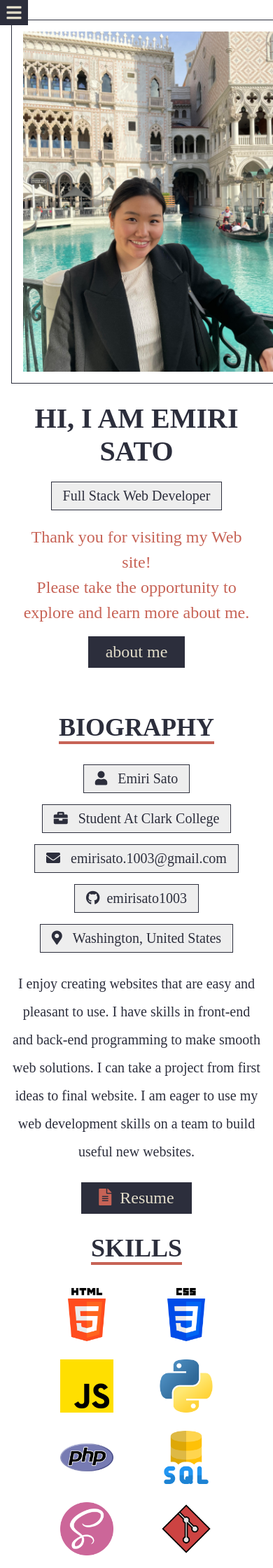
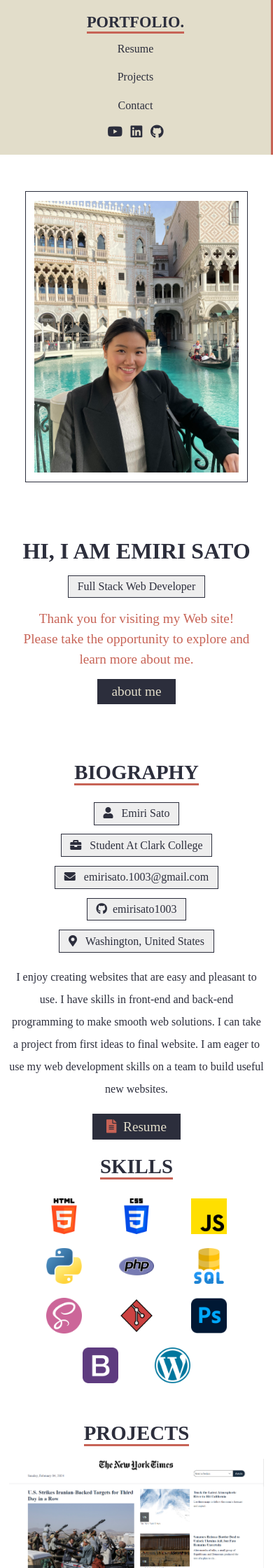
Before and after one commit to emirisato1003/Emiri_Sato_Portfolio, a PHP site: page / in a window 390 px wide. Shown: the top 2240 px of the page at 70% size. Run offline with PHP 8.4, Linux system fonts and the light colour scheme.

Commit message:
style change

```diff
--- a/index.html
+++ b/index.html
@@ -25,17 +25,13 @@
         <a href="#home" class="logo">Portfolio.</a>
 
         <nav class="navbar">
-            <a href="#home" class="active">home</a>
-            <a href="#about">about</a>
             <a href="file/emirisato_resume.pdf">resume</a>
-            <a href="#project">project</a>
+            <a href="#project">projects</a>
             <a href="#contact">contact</a>
         </nav>
 
         <div class="follow">
-            <a href="#" class="fab fa-facebook-f"></a>
-            <a href="#" class="fab fa-twitter"></a>
-            <a href="#" class="fab fa-instagram"></a>
+            <a href="#" class="fab fa-youtube"></a>
             <a href="#" class="fab fa-linkedin"></a>
             <a href="#" class="fab fa-github"></a>
         </div>
--- a/script.js
+++ b/script.js
@@ -7,10 +7,10 @@
     document.body.classList.toggle('active');
 };
 
-window.onscroll = () => {
-    if (window.innerWidth < 991) {
-        menu.classList.remove('fa-times');
-        header.classList.remove('active');
-        document.body.classList.remove('active');
-    }
-};
+// window.onscroll = () => {
+//     if (window.innerWidth < 991) {
+//         menu.classList.remove('fa-times');
+//         header.classList.remove('active');
+//         document.body.classList.remove('active');
+//     }
+// };
--- a/style.css
+++ b/style.css
@@ -24,7 +24,7 @@
 
 *::-webkit-scrollbar{
     height: .5rem;
-    width: 1rem;
+    /* width: 1rem; */
 }
 
 *::-webkit-scrollbar-track{
@@ -102,6 +102,7 @@
     flex-flow: column;
     transition: .2 liner !important;
     text-align: center;
+    text-transform: capitalize;
 }
 
 .header .logo{
@@ -441,21 +442,169 @@
 
 @media (max-width:991px){
     html{
-        font-size: 55%;
+        font-size: 50%;
+    }
+    body.active{
+        padding-left: 7;
+    }
+    .about .skills ul li img{
+        height: 100px;
+    }
+}
+
+/* @media (max-width:990px){
+    html{
+        font-size: 50%;
     }
     body.active{
         padding-left: 0;
     }
+
+    #menu-btn{
+        display: none;
+        top: 0; right: 0;
+        height: 0;
+        line-height: 0;
+        width:0;
+        font-size:0;
+        background-color: var(--black);
+        color: var(--white);
+        cursor: pointer;
+    }
+
+    /* .header{
+        position: fixed;
+        top:0; left: -35rem;
+        height:100vh;
+        background-color: var(--white);
+        border-right: var(--border-bold);
+        width: 35rem;
+        padding: 3rem 2rem;
+        text-align: center;
+        display: flex;
+        align-items: center;
+        justify-content: space-between;
+        flex-flow: column;
+        transition: .2 liner !important;
+        text-align: center;
+        text-transform: capitalize;
+    }
+
+
+    .header{
+        position: relative;
+        top:0; left: 0;
+        height: auto;
+        background-color: var(--white);
+        border-right: var(--border-bold);
+        width: 100%;
+        padding: 3rem 2rem;
+        text-align: center;
+        display: flex;
+        align-items: center;
+        justify-content: start;
+        flex-flow: row;
+        transition: .2 liner !important;
+        text-align: center;
+        }
+
+    .header .logo{
+        font-size: 3.5rem;
+    }
+
+    .header .navbar a{
+        display: inline;
+        font-size: 2.5rem;
+    }
+
+    .header .follow a{
+        padding: 0 .5rem;
+    }
+
+    .about .skills ul li img{
+        height: 100px;
+    }
+} */
+
+@media(max-width:740px){
+
+    html{
+        font-size: 50%;
+    }
+    body.active{
+        padding-left: 7;
+    }
+
+    #menu-btn{
+        display: none;
+    }
+
+    .header{
+        position: relative;
+        top:0; left: 0;
+        height: auto;
+        background-color: var(--white);
+        border-right: var(--border-bold);
+        width: 100%;
+        padding: 3rem 2rem;
+        text-align: center;
+        display: flex;
+        align-items: center;
+        justify-content: start;
+        flex-flow: row;
+        transition: .2 liner !important;
+        text-align: center;
+        }
+
+    .header .logo{
+        font-size: 3.5rem;
+    }
+
+    .header .navbar a{
+        display: inline;
+        font-size: 2.5rem;
+    }
+
+
+    .about .skills ul li img{
+        height: 100px;
+    }
 }
 
-@media(max-width:450px){
+@media(max-width:672px){
 
     html{
         font-size: 50%;
     }
 
     .header.active{
-        /* padding-top: 7rem; */
+        padding-top: 7rem;
+    }
+
+    .header{
+        position: relative;
+        top:0; left: 0;
+        height: auto;
+        background-color: var(--white);
+        border-right: var(--border-bold);
+        width: 100%;
+        padding: 3rem 2rem;
+        text-align: center;
+        display: flex;
+        align-items: center;
+        justify-content: start;
+        flex-flow: column;
+        transition: .2 liner !important;
+        text-align: center;
+        }
+
+    .header .logo{
+        font-size: 3.5rem;
+    }
+
+    .header .navbar a{
+        display: block;
+        font-size: 2.5rem;
     }
 
     #menu-btn.fa-times{
@@ -484,7 +633,7 @@
     }
 }
 
-@media(max-width:375px){
+@media(max-width:430px){
 
     html{
         font-size: 40%;
@@ -494,8 +643,42 @@
         padding-top: 5rem;
     }
 
-    #menu-btn.fa-times{
-        right:0;
+    .header{
+    position: relative;
+    top:0; left: 0;
+    height: auto;
+    background-color: var(--white);
+    border-right: var(--border-bold);
+    width: 100%;
+    padding: 3rem 2rem;
+    text-align: center;
+    display: flex;
+    align-items: center;
+    justify-content: start;
+    flex-flow: column;
+    transition: .2 liner !important;
+    text-align: center;
+    }
+
+    .header .logo{
+        font-size: 3.5rem;
+    }
+
+    .header .navbar a{
+        font-size: 2.5rem;
+    }
+
+
+    #menu-btn{
+        display: none;
+        top: 0; right: 0;
+        height: 0;
+        line-height: 0;
+        width:0;
+        font-size:0;
+        background-color: var(--black);
+        color: var(--white);
+        cursor: pointer;
     }
 
     .home img{
```
